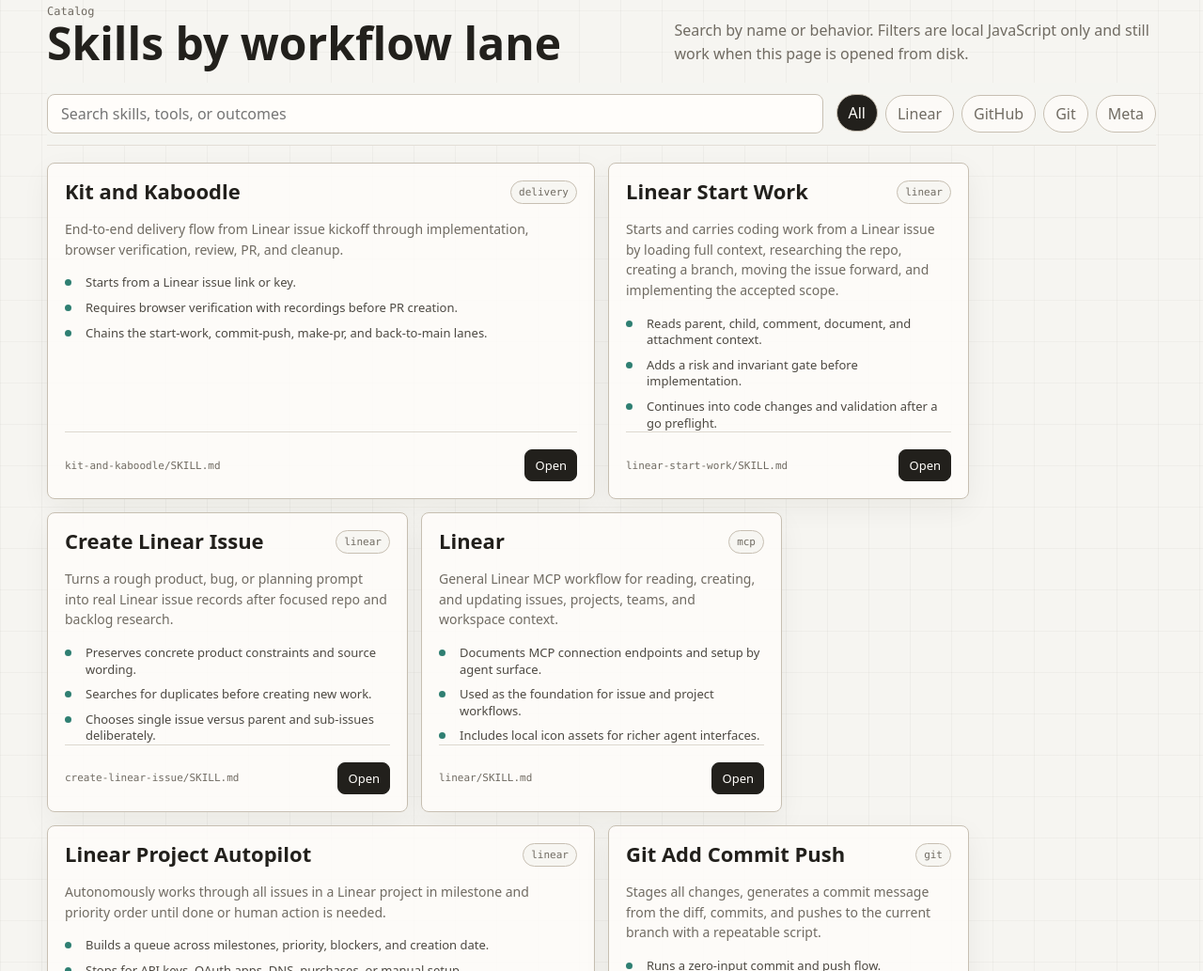
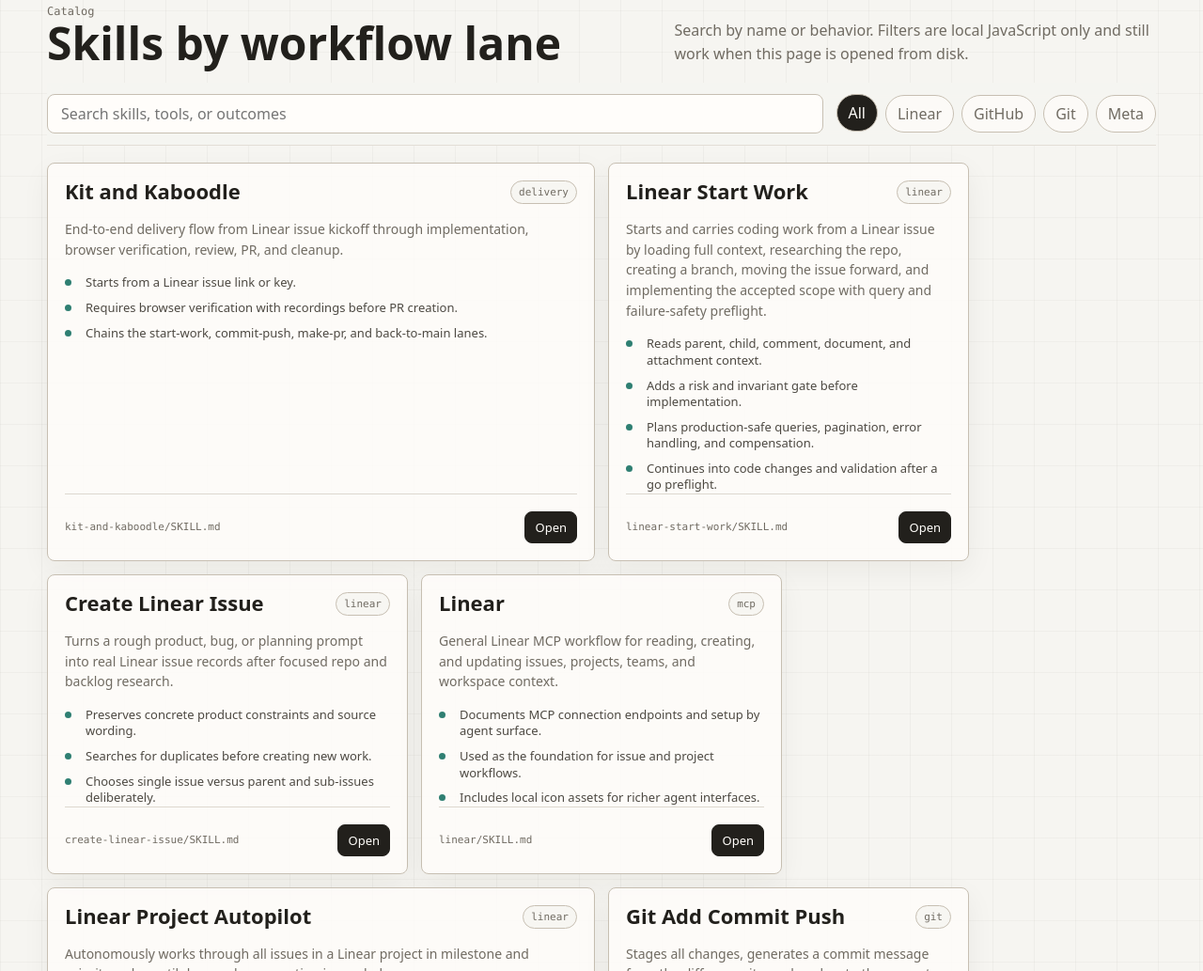
Before and after one commit to mcmurrym/coding-agent-skills, a plain HTML site: page agent-skills/index.html in a window 1280 px wide. Shown: the part 869-1902 px from the top of the page at 94% size. Drawn offline with Linux system fonts and the light colour scheme.

Commit message:
chore: update agent-skills

```diff
--- a/agent-skills/index.html
+++ b/agent-skills/index.html
@@ -770,15 +770,16 @@
           </footer>
         </article>
 
-        <article class="skill" id="linear-start-work" data-tags="linear issue branch research start work implement">
+        <article class="skill" id="linear-start-work" data-tags="linear issue branch research start work implement queries pagination error handling rollback">
           <header>
             <h3>Linear Start Work</h3>
             <span class="tag">linear</span>
           </header>
-          <p>Starts and carries coding work from a Linear issue by loading full context, researching the repo, creating a branch, moving the issue forward, and implementing the accepted scope.</p>
+          <p>Starts and carries coding work from a Linear issue by loading full context, researching the repo, creating a branch, moving the issue forward, and implementing the accepted scope with query and failure-safety preflight.</p>
           <ul>
             <li>Reads parent, child, comment, document, and attachment context.</li>
             <li>Adds a risk and invariant gate before implementation.</li>
+            <li>Plans production-safe queries, pagination, error handling, and compensation.</li>
             <li>Continues into code changes and validation after a go preflight.</li>
           </ul>
           <footer>
```
Also changed, not shown: 1 other file.
